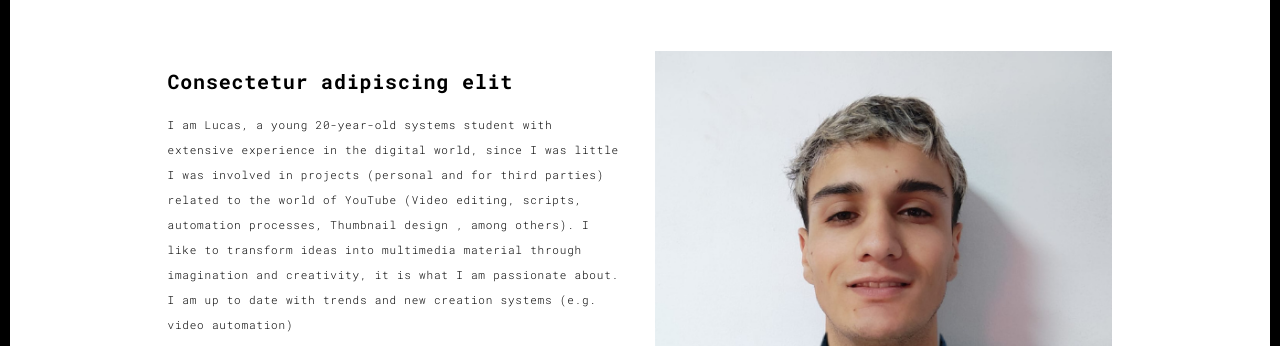
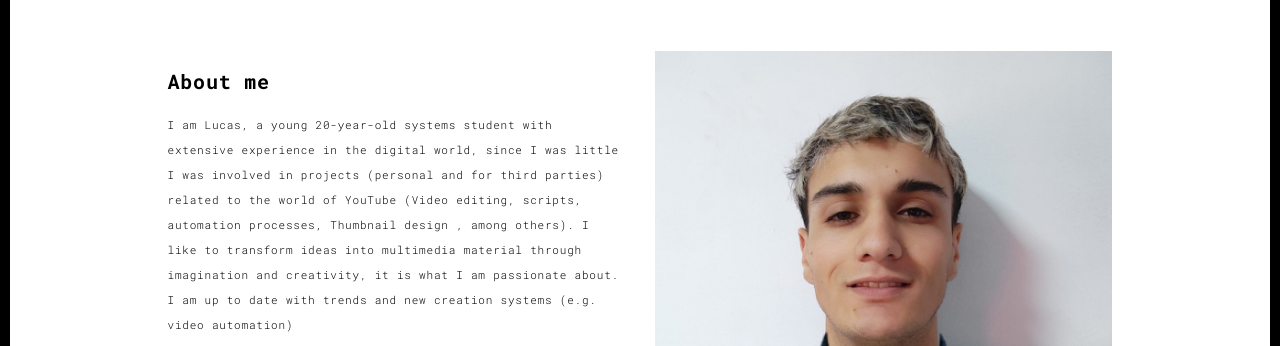
Before and after one commit to asapmediaof/page, a plain HTML site: page about.html in a window 1280 px wide. Shown: the part 151-497 px from the top of the page. Drawn offline with Linux system fonts and the light colour scheme.

Commit message:
Update about.html

```diff
--- a/about.html
+++ b/about.html
@@ -61,7 +61,7 @@
             <div class="col-md-10 col-md-offset-1">
               <div class="row">
                 <div class="col-xs-12 col-md-6">
-                  <h3>Consectetur adipiscing elit</h3>
+                  <h3>About me</h3>
                   <p>I am Lucas, a young 20-year-old systems student with extensive experience in the digital world, since I was little I was involved in projects (personal and for third parties) related to the world of YouTube (Video editing, scripts, automation processes, Thumbnail design , among others). I like to transform ideas into multimedia material through imagination and creativity, it is what I am passionate about. I am up to date with trends and new creation systems (e.g. video automation)</p>
 
                   <h2>Tools</h2>
```
